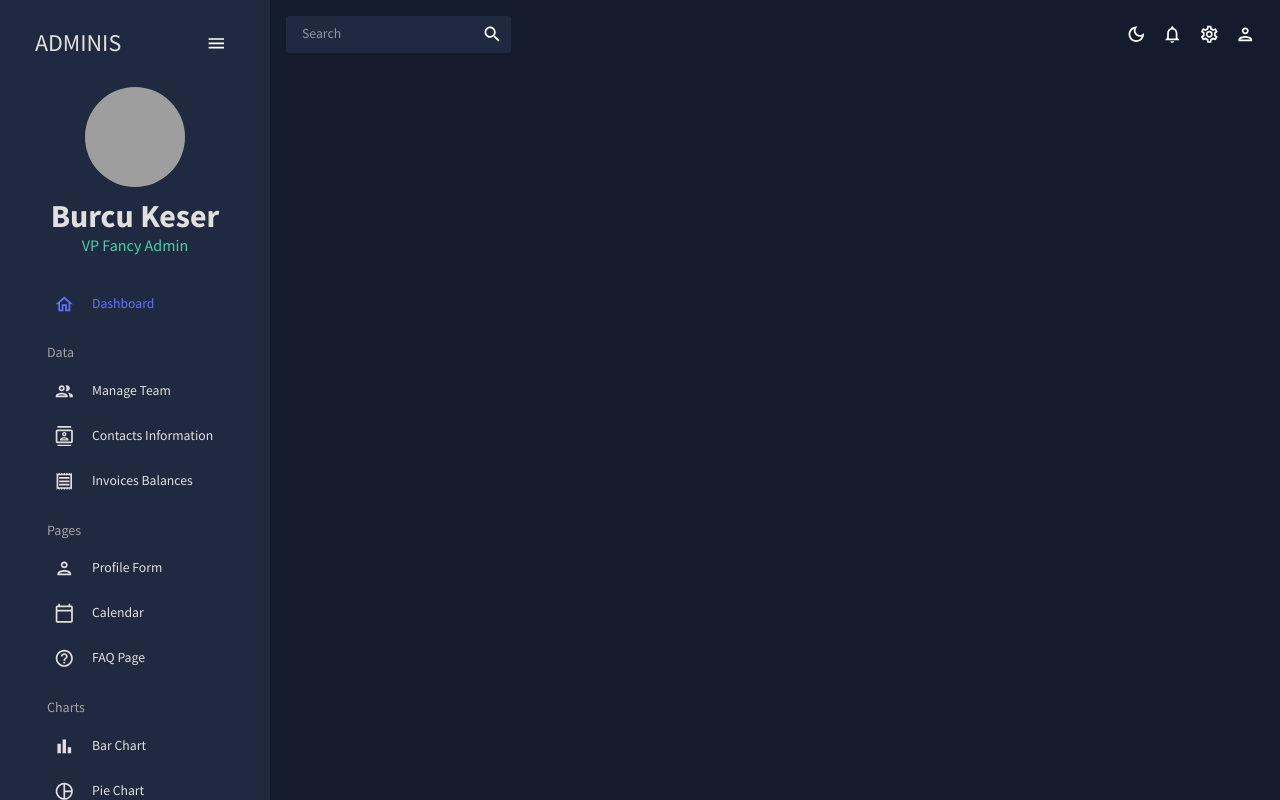
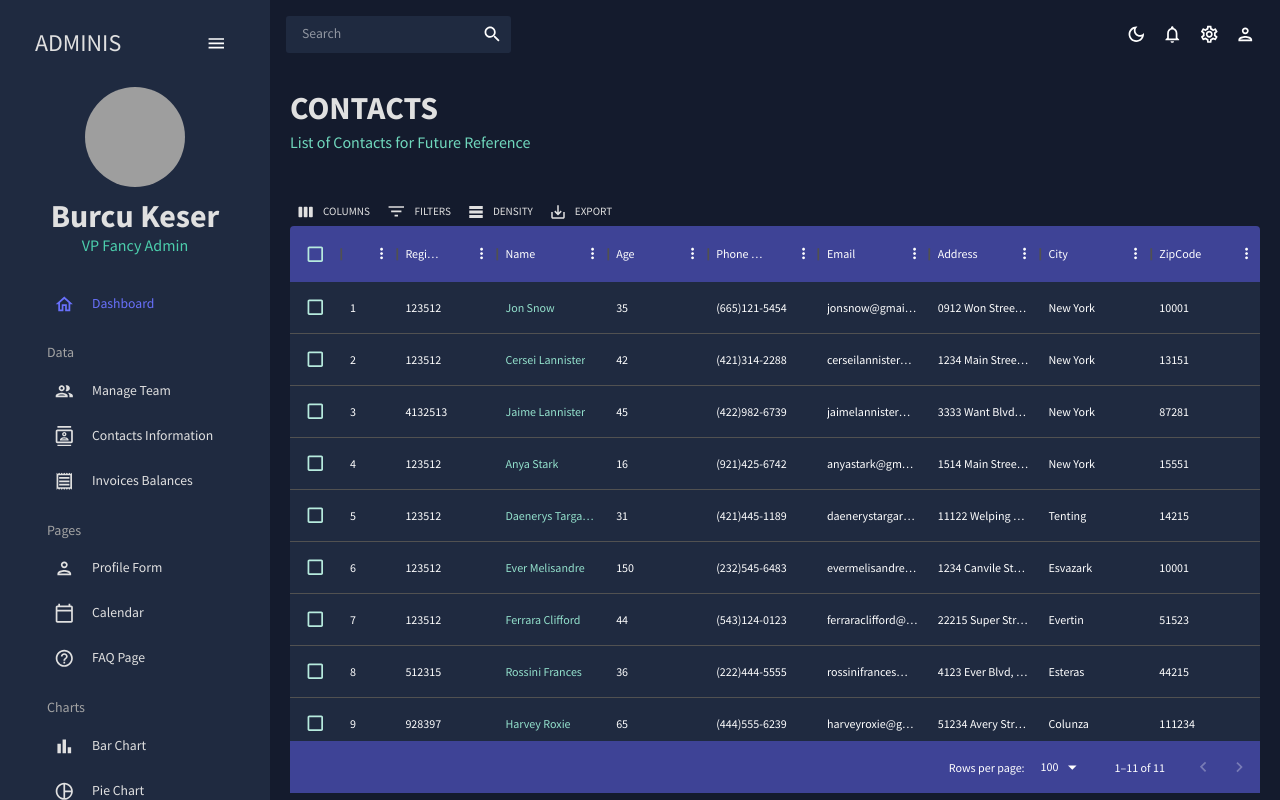
Before and after one commit to burcuukeser/react-admin, a React (Create React App) app: page /contacts in a window 1280 px wide. Built offline with nearby package versions, Linux system fonts and the light colour scheme; grey boxes are pictures that could not be loaded.

Commit message:
contacts added

```diff
--- a/src/App.js
+++ b/src/App.js
@@ -6,7 +6,7 @@ import Sidebarr from "./scenes/global/Sidebar";
 import Dashboard from "./scenes/dashboard";
 import Team from "./scenes/team";
 // import Invoices from "./scenes/invoices";
-// import Contacts from "./scenes/contacts";
+import Contacts from "./scenes/contacts";
 // import Bar from "./scenes/bar";
 // import Form from "./scenes/form";
 // import Line from "./scenes/line";
@@ -29,7 +29,7 @@ function App() {
             <Routes>
               <Route path="/" element={<Dashboard />} />
               <Route path="/team" element={<Team />} />
-              {/* <Route path="/contacts" element={<Contacts />} /> */}
+              <Route path="/contacts" element={<Contacts />} />
               {/* <Route path="/invoices" element={<Invoices />} /> */}
               {/* <Route path="/form" element={<Form />} /> */}
               {/* <Route path="/bar" element={<Bar />} /> */}
--- /dev/null
+++ b/src/scenes/contacts/index.jsx
@@ -0,0 +1,100 @@
+import { Box } from "@mui/material";
+import { DataGrid, GridToolbar } from "@mui/x-data-grid";
+import { tokens } from "../../theme";
+import { mockDataContacts } from "../../data/mockData";
+import Header from "../../components/Header";
+import { useTheme } from "@mui/material";
+
+const Contacts = () => {
+  const theme = useTheme();
+  const colors = tokens(theme.palette.mode);
+  const columns = [
+    { field: "id", headerName: "ID", flex: 0.5 },
+    { field: "registrarId", headerName: "Registrar ID"},
+    {
+      field: "name",
+      headerName: "Name",
+      flex: 1,
+      cellClassName: "name-column--cell",
+    },
+    {
+      field: "age",
+      headerName: "Age",
+      type: "number",
+      headerAlign: "left",
+      align: "left",
+    },
+    {
+      field: "phone",
+      headerName: "Phone Number",
+      flex: 1,
+    },
+    {
+      field: "email",
+      headerName: "Email",
+      flex: 1,
+    },
+    {
+        field: "address",
+        headerName: "Address",
+        flex: 1,
+    },
+    {
+        field: "city",
+        headerName: "City",
+        flex: 1,
+    },
+    {
+        field: "zipCode",
+        headerName: "ZipCode",
+        flex: 1,
+    },
+  ];
+
+  return (
+    <Box m="20px">
+      <Header title="CONTACTS" subtitle="List of Contacts for Future Reference" />
+      <Box
+        m="40px 0 0 0"
+        height="75vh"
+        sx={{
+          "& .MuiDataGrid-root": {
+            border: "none",
+          },
+          "& .MuiDataGrid-cell": {
+            borderBottom: "none",
+          },
+          "& .name-column--cell": {
+            color: colors.greenAccent[300],
+          },
+          "& .MuiDataGrid-columnHeaders": {
+            backgroundColor: colors.blueAccent[700],
+            borderBottom: "none",
+          },
+          "& .MuiDataGrid-virtualScroller": {
+            backgroundColor: colors.primary[400],
+          },
+          "& .MuiDataGrid-footerContainer": {
+            borderTop: "none",
+            backgroundColor: colors.blueAccent[700],
+          },
+          "& .MuiCheckbox-root": {
+            color: `${colors.greenAccent[200]} !important`,
+          },
+          "& .MuiDataGrid-toolbarContainer .MuiButton-text": {
+            color: `${colors.grey[100]} !important`,
+          }
+        }}
+      >
+        <DataGrid
+            checkboxSelection
+            rows={mockDataContacts}
+            columns={columns}
+            components={{ Toolbar: GridToolbar }}
+        />
+      </Box>
+    </Box>
+  );
+};
+
+export default Contacts;
```
Also changed, not shown: src/scenes/invoices/invoices.jsx (added, +99 -0 lines).
